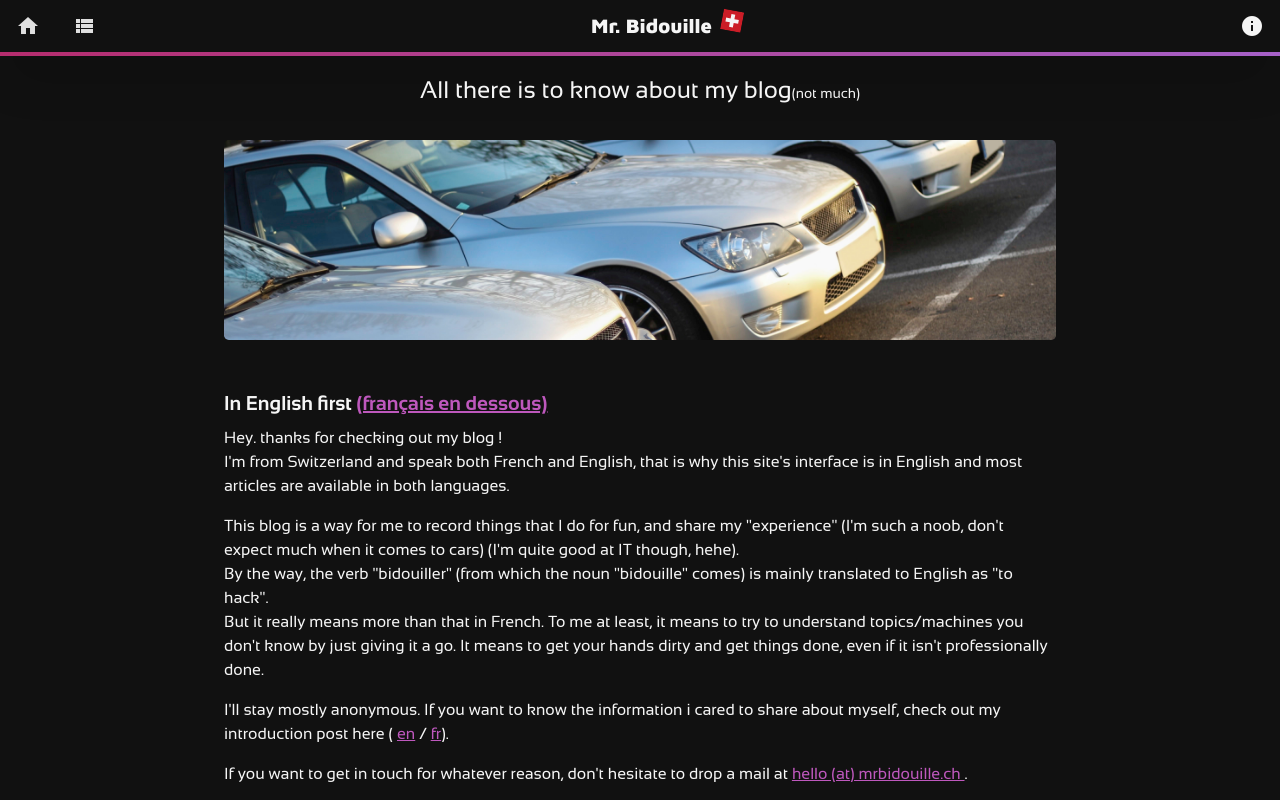
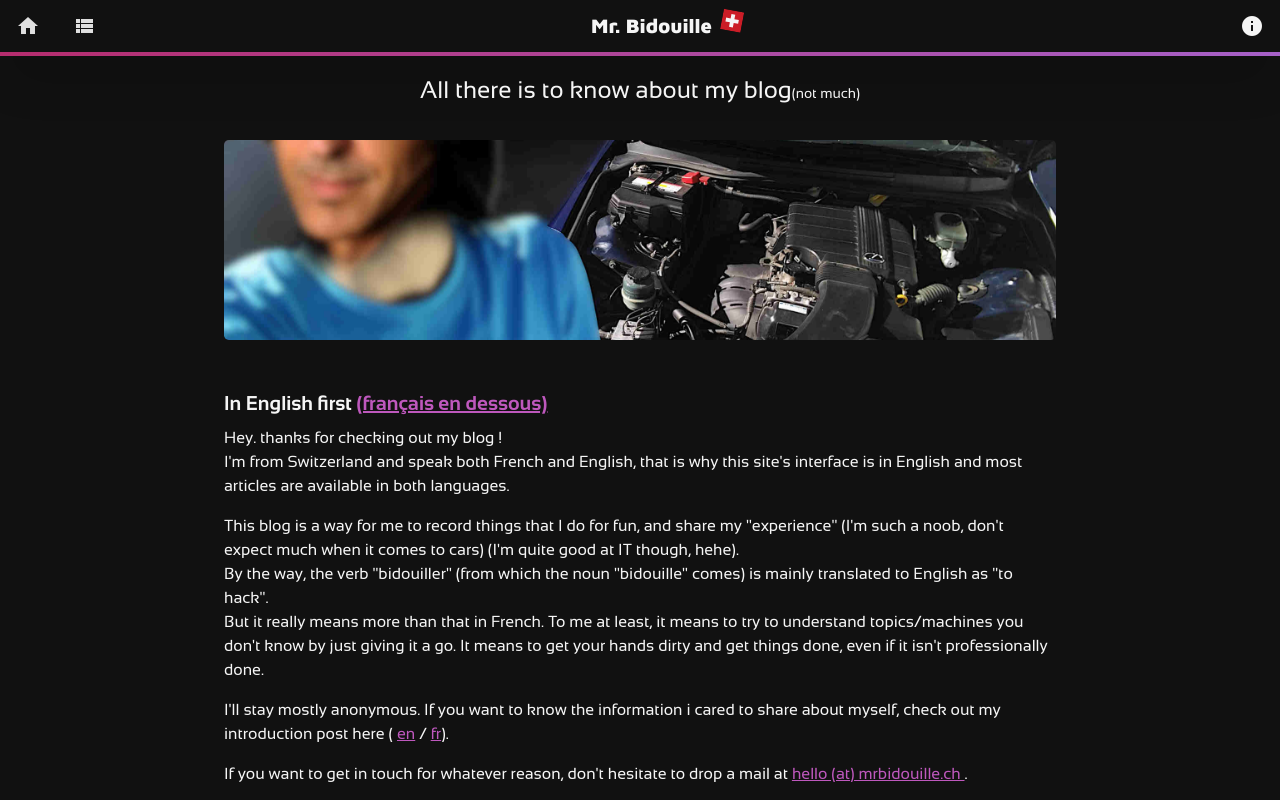
Before and after one commit to winktim/mrbidouille, a Nuxt app: page /about in a window 1280 px wide. Shown: the top 800 px of the page. Built offline with nearby package versions, Linux system fonts and the light colour scheme.

Commit message:
updated about style and image

```diff
--- a/pages/about.vue
+++ b/pages/about.vue
@@ -6,8 +6,8 @@
         <span class="text-sm">(not much)</span>
       </h2>
       <div
-        class="bg-cover w-full h-50 my-4 md:my-8 rounded-md"
-        style="background-image: url(/images/about.jpg);"
+        class="bg-cover bg-center w-full h-50 my-4 md:my-8 rounded-md"
+        style="background-image: url(/images/engine-bay.jpg);"
       ></div>
 
       <h3 class="text-xl font-bold mt-4">
```
Also changed, not shown: static/images/about.jpg (deleted), static/images/engine-bay.jpg (added).
